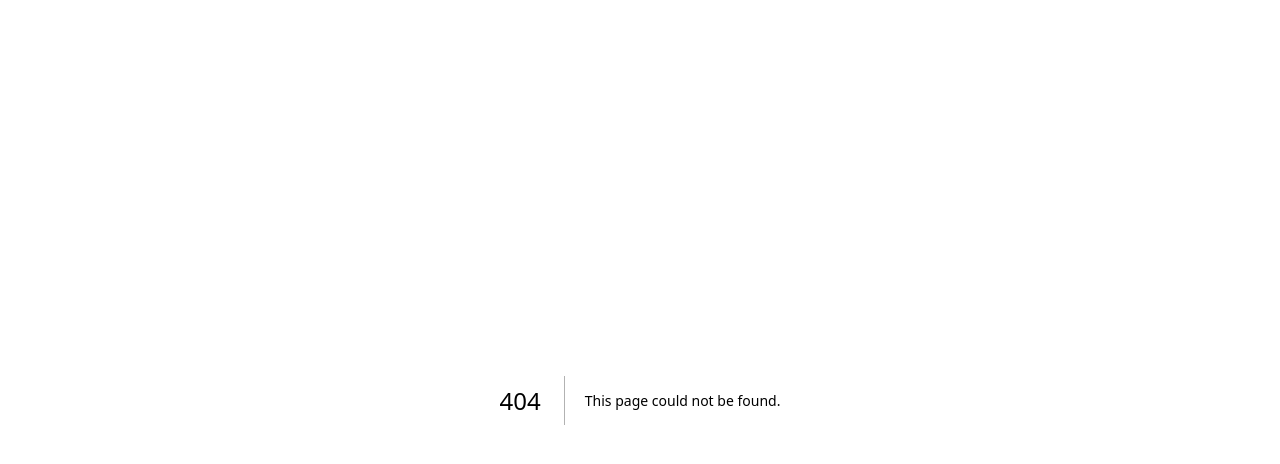
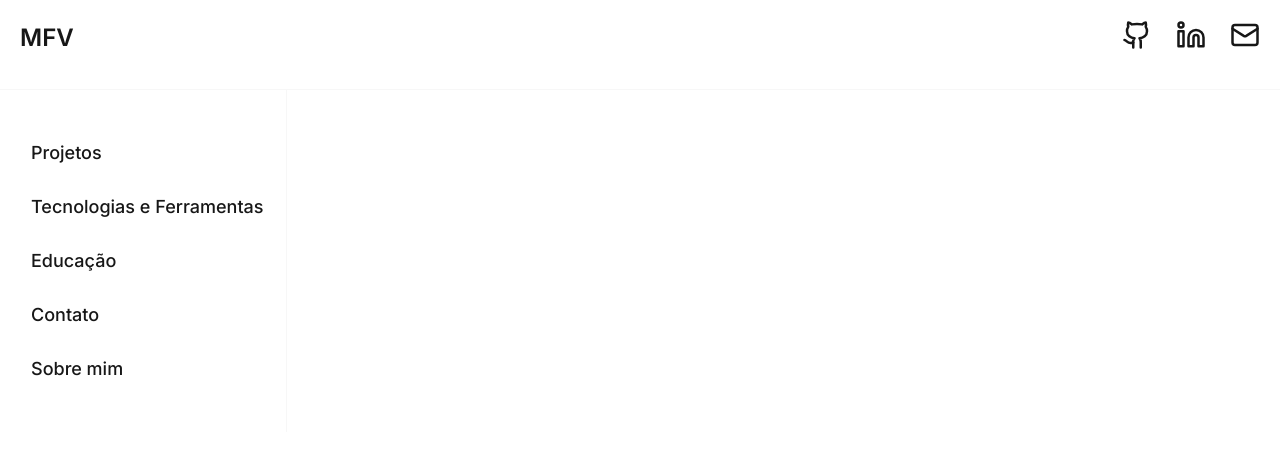
Before and after one commit to murilofernandes1/Portf-lio, a Next.js app: page / in a window 1280 px wide. Before the commit this address had no page. Shown: the top 464 px of the page. Built offline with nearby package versions, Linux system fonts and the light colour scheme.

Commit message:
feat: finished home's base layout

```diff
--- a/package.json
+++ b/package.json
@@ -9,6 +9,7 @@
     "lint": "eslint"
   },
   "dependencies": {
+    "lucide-react": "^0.562.0",
     "next": "16.1.1",
     "react": "19.2.3",
     "react-dom": "19.2.3"
--- a/src/app/globals.css
+++ b/src/app/globals.css
@@ -14,12 +14,15 @@ html,
 body {
   max-width: 100vw;
   overflow-x: hidden;
+  height: 100%;
 }
 
 body {
   color: var(--foreground);
   background: var(--background);
-  font-family: Arial, Helvetica, sans-serif;
+  font-family: var(--font-inter), system-ui, -apple-system, BlinkMacSystemFont,
+    Arial, sans-serif;
+
   -webkit-font-smoothing: antialiased;
   -moz-osx-font-smoothing: grayscale;
 }
--- a/src/app/layout.tsx
+++ b/src/app/layout.tsx
@@ -1,9 +1,11 @@
 import type { Metadata } from "next";
 import { Inter } from "next/font/google";
 import "./globals.css";
+import Header from "@/components/header/header";
+import NavBar from "@/components/left-navbar/navbar";
 
 const interMono = Inter({
-  variable: "--font-inter-mono",
+  variable: "--font-inter",
   subsets: ["latin"],
 });
 
@@ -17,8 +19,12 @@ export default function RootLayout({
   children: React.ReactNode;
 }>) {
   return (
-    <html lang="en">
-      <body className={`${interMono.variable}`}>{children}</body>
+    <html lang="pt-br">
+      <body className={`${interMono.variable}`}>
+        <Header />
+        <NavBar />
+        {children}
+      </body>
     </html>
   );
 }
--- /dev/null
+++ b/src/app/page.tsx
@@ -0,0 +1,11 @@
+import styles from "./page.module.css";
+
+export default function Home() {
+  return (
+    <div className={styles.page}>
+      <main className={styles.main}>
+        <div className={styles.intro}></div>
+      </main>
+    </div>
+  );
+}
--- /dev/null
+++ b/src/components/header/header.module.css
@@ -0,0 +1,34 @@
+.container {
+  width: 100%;
+  display: flex;
+  justify-content: space-between;
+  align-items: center;
+  padding: 20px;
+}
+
+.navbar {
+  display: flex;
+  gap: 24px;
+}
+
+.name {
+  font-size: 24px;
+  font-weight: 600;
+}
+
+.divisor {
+  width: 100%;
+  height: 1px;
+  background-color: var(--foreground);
+  opacity: 0.03;
+  margin-top: 15px;
+}
+
+.icon {
+  transition: transform 0.2s ease, opacity 0.2s ease;
+}
+
+.icon:hover {
+  transform: scale(1.1);
+  opacity: 0.8;
+}
--- /dev/null
+++ b/src/components/header/header.tsx
@@ -0,0 +1,29 @@
+import Link from "next/link";
+import styles from "./header.module.css";
+import { Github, Linkedin, Mail } from "lucide-react";
+export default function Header() {
+  return (
+    <>
+      <div className={styles.container}>
+        <Link href={"/"} scroll className={styles.name}>
+          MFV
+        </Link>
+
+        <div className={styles.navbar}>
+          <Link href={"https://github.com/murilofernandes1"}>
+            <Github className={styles.icon} size={30} />
+          </Link>
+
+          <Link href={"https://www.linkedin.com/in/murilofernandesdev/"}>
+            <Linkedin className={styles.icon} size={30} />
+          </Link>
+
+          <Link href={"mailto:murilofernandesvaz4@gmail.com"}>
+            <Mail className={styles.icon} size={30} />
+          </Link>
+        </div>
+      </div>
+      <div className={styles.divisor} />
+    </>
+  );
+}
--- /dev/null
+++ b/src/components/left-navbar/navbar.module.css
@@ -0,0 +1,33 @@
+.container {
+  display: flex;
+  flex-direction: row;
+  padding: 0 24px;
+}
+
+.navbar {
+  padding: 42px 0;
+  display: flex;
+  flex-direction: column;
+  gap: 12px;
+}
+
+.page {
+  font-size: 18px;
+  line-height: 28px;
+  font-weight: 500;
+  padding: 7px;
+}
+
+.page:hover {
+  color: var(--text-primary);
+  cursor: pointer;
+  background-color: grey;
+  border-radius: 10px;
+}
+
+.divisor {
+  width: 1px;
+  background-color: var(--foreground);
+  opacity: 0.03;
+  margin-left: 15px;
+}
--- /dev/null
+++ b/src/components/left-navbar/navbar.tsx
@@ -0,0 +1,29 @@
+import styles from "./navbar.module.css";
+import Link from "next/link";
+export default function NavBar() {
+  return (
+    <>
+      <div className={styles.container}>
+        <div className={styles.navbar}>
+          <Link href={"/projects"} className={styles.page}>
+            Projetos
+          </Link>
+          <Link href={"/technologies"} className={styles.page}>
+            Tecnologias e Ferramentas
+          </Link>
+
+          <Link href={"/education"} className={styles.page}>
+            Educação
+          </Link>
+          <Link href={"/contact"} className={styles.page}>
+            Contato
+          </Link>
+          <Link href={"/about"} className={styles.page}>
+            Sobre mim
+          </Link>
+        </div>
+        <div className={styles.divisor} />
+      </div>
+    </>
+  );
+}
```
Also changed, not shown: src/app/pages/home/page.module.css (deleted, +0 -141 lines), src/app/pages/home/page.tsx (deleted, +0 -66 lines), src/app/page.module.css (added), 1 other file (tests, documents, lock files or other folders).
